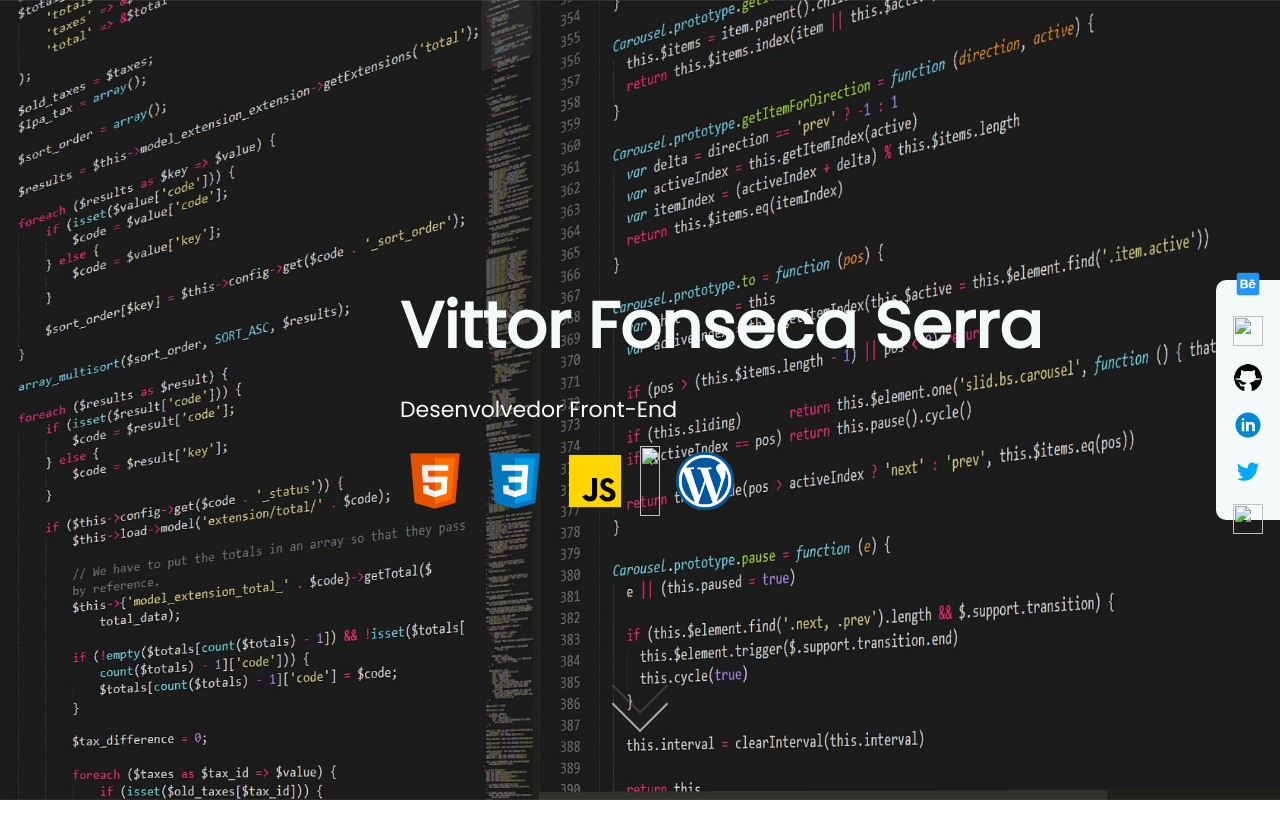
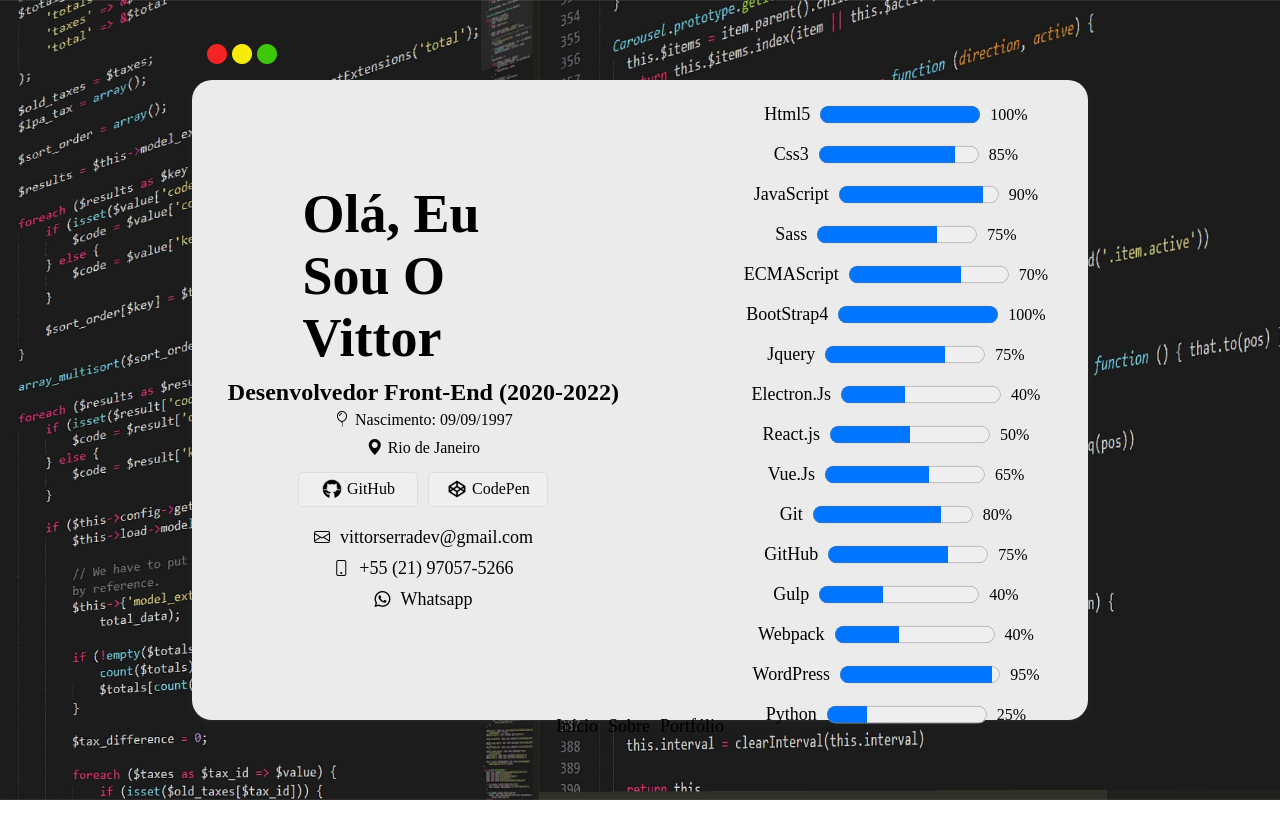
Before and after one commit to DevVittor/Portf-lio2022, a plain HTML site: page index.html in a window 1280 px wide. After the commit the page ends 800 px from the top, so only its background shows below. Drawn offline with nearby package versions, Linux system fonts and the light colour scheme.

Commit message:
Add files via upload

```diff
--- /dev/null
+++ b/index.css
@@ -0,0 +1,210 @@
+@import url('https://fonts.googleapis.com/css2?family=Inter&display=swap');
+@import url("https://cdn.jsdelivr.net/npm/bootstrap-icons@1.8.3/font/bootstrap-icons.css");
+@import url('https://fonts.googleapis.com/css2?family=Titan+One&display=swap');
+*{
+    margin: 0;
+    padding: 0;
+    box-sizing: border-box;
+    list-style: none;
+    font-family: var(--FontFamily2);
+}
+:root{
+    --Fundo:#EBEBEB;
+    --AMARELO:#F7EC09;
+    --Vermelho:#F32424;
+    --Verde:#3EC70B;
+    --FontFamily1:font-family: 'Inter', sans-serif;
+    --FontFamily2:font-family: 'Titan One', cursive;
+}
+.container{
+    display: flex;
+    justify-content: center;
+    align-items: center;
+    flex-direction: column;
+    height: 100vh;
+    background-image: url(Fundo/Background.jpg);
+    background-position: center;
+    background-repeat: no-repeat;
+    background-size: cover;
+}
+.book{
+    display: flex;
+    justify-content: center;
+    flex-direction: column;
+    height: 80%;
+    width: 70%;
+    background: var(--Fundo);
+    border-radius: 20px;
+    box-shadow: rgba(60, 64, 67, 0.3) 0px 1px 2px 0px, rgba(60, 64, 67, 0.15) 0px 2px 6px 2px;
+}
+.barra-tarefas{
+    padding: 10px;
+}
+.barra-tarefas ul{
+display: flex;
+flex-direction: row;
+}
+.barra-tarefas li{
+    padding-left: 5px;
+}
+#red{
+    font-size: 20px;
+    color: var(--Vermelho);
+}
+#yellow{
+    font-size: 20px;
+    color: var(--AMARELO);
+}
+#green{
+    font-size: 20px;
+    color: var(--Verde);
+}
+.banner{
+    display: flex;
+    justify-content: center;
+    align-items: center;
+    flex-direction: row;
+    height: 90vh;
+    gap: 30px;
+}
+.info{
+    display: flex;
+    justify-content: center;
+    align-items: center;
+    flex-direction: column;
+    height: 95%;
+    width: 45%;
+
+}
+.info h1{
+    font-size: 54px;
+    width: 60%;
+    text-transform: capitalize;
+    font-family: var(--FontFamily2);
+    padding-bottom: 10px;
+}
+.info h2{
+    font-family: var(--FontFamily2);
+}
+.info span{
+    padding: 5px 0;
+}
+.info i{
+    padding-right: 5px;
+}
+.info-btns{
+    display: flex;
+    justify-content: center;
+    align-items: center;
+    flex-direction: row;
+    padding-top : 10px;
+    gap: 10px;
+}
+.info-btns button{
+    display: flex;
+    justify-content: center;
+    align-items: center;
+    flex-direction: row;
+    height: 35px;
+    width: 120px;
+    border-radius: 5px;
+    outline: none;
+    border: 1px solid #ddd;
+    cursor: pointer;
+}
+.info-btns img{
+    display: flex;
+    justify-content: center;
+    align-items: center;
+    width: 20px;
+}
+.info-btns a{
+    color: #000;
+    text-decoration: none;
+}
+.info-btns span{
+    font-size: 16px;
+    padding-left: 5px;
+}
+.contato ul{
+    display: flex;
+    justify-content: center;
+    align-items: center;
+    padding-top: 10px;
+}
+.contato{
+    display: flex;
+    flex-direction: column;
+    font-family: var(--FontFamily1);
+}
+.contato ul{
+    display: flex;
+    flex-direction: column;
+}
+.contato li{
+    padding-top: 10px;
+    font-size: 18px;
+    font-weight: 500;
+}
+.contato i{
+    font-size: 16px;
+    padding-right: 10px;
+}
+.contato a{
+    color: #000;
+    text-decoration: none;
+    font-size: 18px;
+}
+.contato a:hover{
+    text-decoration: underline;
+    color: var(--Verde);
+}
+.skills{
+    display: flex;
+    justify-content: flex-start;
+    align-items: flex-end;
+    flex-direction: column;
+    height: 95%;
+    width: 45%;
+}
+.skills ul{
+    display: flex;
+    flex-direction: column;
+    justify-content: center;
+    align-items: center;
+}
+.skills li{
+    display: flex;
+    justify-content: center;
+    align-items: center;
+    padding-top: 5px;
+    padding-right: 10px;
+}
+.skills label{
+    font-size: 18px;
+    padding-right: 10px;
+}
+.skills progress{
+    height: 35px;
+}
+.skills span{
+    padding-left: 10px;
+}
+.menu{
+    display: flex;
+    justify-content: center;
+    align-items: center;
+}
+.menu ul{
+    display: flex;
+    justify-content: center;
+    align-items: center;
+    flex-direction: row;
+    gap:10px;
+    padding-bottom: 30px;
+}
+.menu a{
+    font-size: 18px;
+    color: #000;
+    text-decoration: none;
+}
--- a/index.html
+++ b/index.html
@@ -1,54 +1,133 @@
 <!DOCTYPE html>
-<html lang="en">
-
+<html lang="pt-br">
 <head>
     <meta charset="UTF-8">
     <meta http-equiv="X-UA-Compatible" content="IE=edge">
     <meta name="viewport" content="width=device-width, initial-scale=1.0">
-    <meta name="description" content="Olá eu me chamo Vittor, e aqui você vai ver o que eu sei programar">
-    <link rel="shortcut icon" href="Icone/FaveIcon2.png" type="image/x-icon">
-    <link rel="stylesheet" href="style.css">
-    <title>Home</title>
+    <link rel="stylesheet" href="index.css">
+    <title>Vittor - Portfólio</title>
 </head>
-
 <body>
     <div class="container">
-        <div class="home">
-            <div class="box1">
-                <h1>Vittor Fonseca Serra</h1>
-                <span>Desenvolvedor Front-End</span>
-                <nav>
+        <div class="book">
+            <div class="barra-tarefas">
+                <ul>
+                    <li><i id="red" class="bi bi-circle-fill"></i></li>
+                    <li><i id="yellow" class="bi bi-circle-fill"></i></li>
+                    <li><i id="green" class="bi bi-circle-fill"></i></li>
+                </ul>
+            </div>
+            <div class="banner">
+                <div class="info">
+                    <h1>Olá, eu sou o vittor</h1>
+                    <h2>Desenvolvedor Front-End (2020-2022)</h2>
+                    <span><i class="bi bi-balloon"></i>Nascimento: 09/09/1997</span>
+                    <span><i class="bi bi-geo-alt-fill"></i>Rio de Janeiro</span>
+                    <div class="info-btns">
+                        <button type="button"><img src="Skills/GitHub.png" alt=""><a href="https://github.com/DevVittor?tab=repositories"><span>GitHub</span></a></button>
+                        <button type="button"><img src="Skills/Codepen.png" alt=""><a href="https://codepen.io/your-work/"><span>CodePen</span></a></button>
+                    </div>
+                    <div class="contato">
+                        <ul>
+                            <li><i class="bi bi-envelope"></i>vittorserradev@gmail.com</li>
+                            <li><i class="bi bi-phone"></i>+55 (21) 97057-5266</li>
+                            <li><i class="bi bi-whatsapp"></i><a href="https://api.whatsapp.com/send?phone=5521970575266">Whatsapp</a></li>
+                        </ul>
+                    </div>
+                </div>
+                <div class="skills">
                     <ul>
-                        <li><img src="Skills/Html5.png" alt="" title="Html 5"></li>
-                        <li><img src="Skills/CSS3.png" alt="" title="Css3"></li>
-                        <li><img src="Skills/Javascript.png" alt="" title="JavaScript"></li>
-                        <li><img src="Skills/sass.png" alt="" title="Sass"></li>
-                        <li><img src="Skills/Wordpress.png" alt="" title="Wordpress"></li>
+                        <li>
+                            <label for="">Html5</label>
+                            <progress value="100" max="100">100 %</progress>
+                            <span>100%</span>
+                        </li>
+                        <li>
+                            <label for="">Css3</label>
+                            <progress value="85" max="100">85 %</progress>
+                            <span>85%</span>
+                        </li>
+                        <li>
+                            <label for="">JavaScript</label>
+                            <progress value="90" max="100">90 %</progress>
+                            <span>90%</span>
+                        </li>
+                        <li>
+                            <label for="">Sass</label>
+                            <progress value="75" max="100">75 %</progress>
+                            <span>75%</span>
+                        </li>
+                         <li>
+                            <label for="">ECMAScript</label>
+                            <progress value="70" max="100">70 %</progress>
+                            <span>70%</span>
+                        </li>
+                         <li>
+                            <label for="">BootStrap4</label>
+                            <progress value="100" max="100">100 %</progress>
+                            <span>100%</span>
+                        </li>
+                        <li>
+                            <label for="">Jquery</label>
+                            <progress value="75" max="100">75 %</progress>
+                            <span>75%</span>
+                        </li>
+                        <li>
+                            <label for="">Electron.Js</label>
+                            <progress value="40" max="100">40 %</progress>
+                            <span>40%</span>
+                        </li>
+                        <li>
+                            <label for="">React.js</label>
+                            <progress value="50" max="100">50 %</progress>
+                            <span>50%</span>
+                        </li>
+                        <li>
+                            <label for="">Vue.Js</label>
+                            <progress value="65" max="100">65 %</progress>
+                            <span>65%</span>
+                        </li>
+                        <li>
+                            <label for="">Git</label>
+                            <progress value="80" max="100">80 %</progress>
+                            <span>80%</span>
+                        </li>
+                        <li>
+                            <label for="">GitHub</label>
+                            <progress value="75" max="100">75 %</progress>
+                            <span>75%</span>
+                        </li>
+                        <li>
+                            <label for="">Gulp</label>
+                            <progress value="40" max="100">40 %</progress>
+                            <span>40%</span>
+                        </li>
+                        <li>
+                            <label for="">Webpack</label>
+                            <progress value="40" max="100">40 %</progress>
+                            <span>40%</span>
+                        </li>
+                        <li>
+                            <label for="">WordPress</label>
+                            <progress value="95" max="100">95 %</progress>
+                            <span>95%</span>
+                        </li>
+                        <li>
+                            <label for="">Python</label>
+                            <progress value="25" max="100">25 %</progress>
+                            <span>25%</span>
+                        </li>
                     </ul>
-                </nav>
+                </div>
             </div>
-            <div class="box2">
-                <nav>
-                    <ul>
-                        <li><img src="Icone/Behance.png" alt=""></a></li>
-                        <li><img src="Icone/Discord.png" alt=""></a></li>
-                        <li><img src="Icone/GitHub.png" alt=""></a></li>
-                        <li><img src="Icone/linkedin.png" alt=""></a></li>
-                        <li><img src="Icone/Twitter.png" alt=""></a></li>
-                        <li><img src="Icone/Whatsapp.png" alt=""></a></li>
-                    </ul>
-                </nav>
+            <div class="menu">
+                <ul>
+                    <li><a href="#">Início</a></li>
+                    <li><a href="#">Sobre</a></li>
+                    <li><a href="#">Portfólio</a></li>
+                </ul>
             </div>
-            <div class="arrow">
-                <span></span>
-                <span></span>
-                <span></span>
-            </div>
-        </div>
-        <div class="sobre">
-
         </div>
     </div>
 </body>
-
 </html>
```
Also changed, not shown: Fundo/Background.jpg (added), Fundo/Background2.jpg (added).
